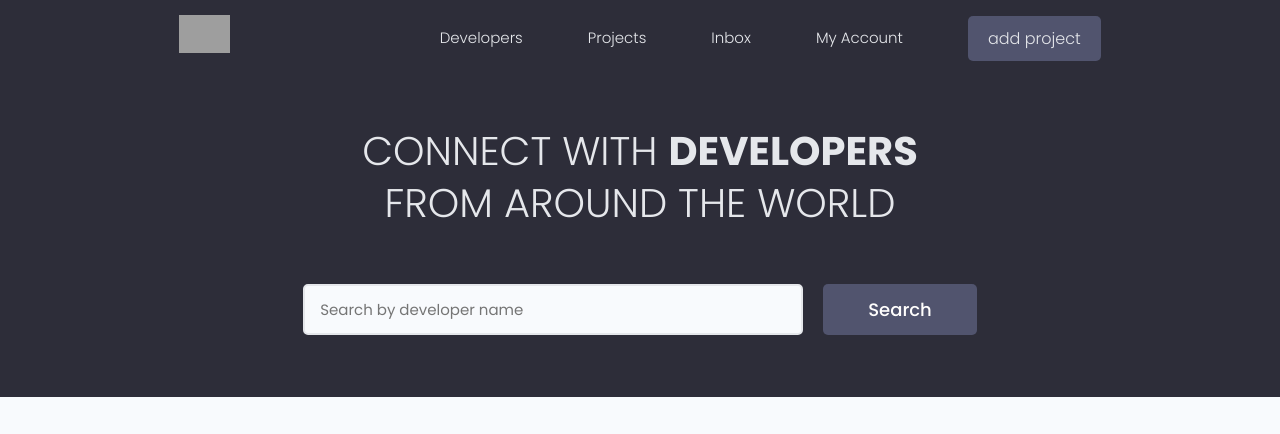
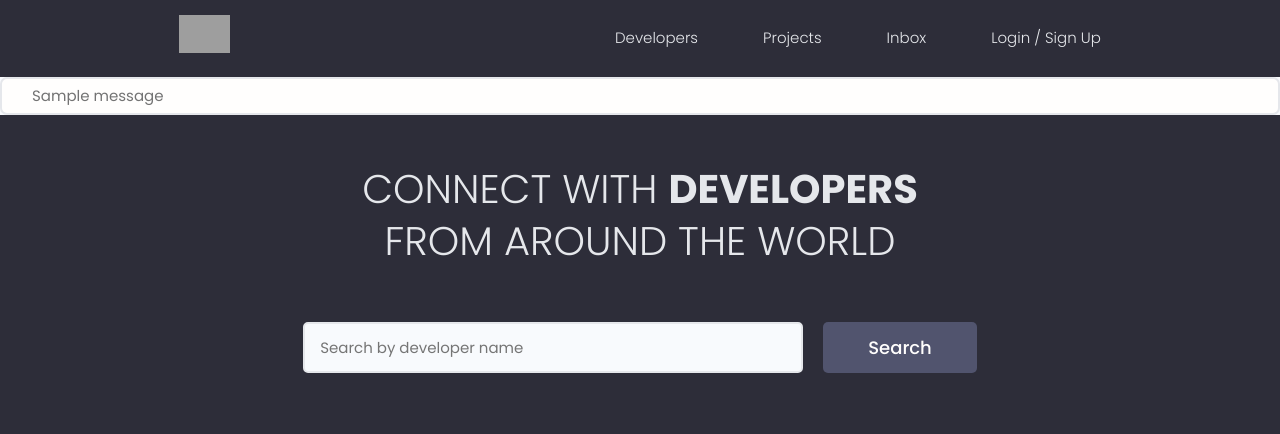
Before and after one commit to 7b809/practice-react, a Django app: page / in a window 1280 px wide. Shown: the top 434 px of the page. Run offline with Django 5.2, Linux system fonts and the light colour scheme; data comes from the database, SQL or seed files in the repository; both versions use the stored data as it was after the commit; one stand-in notice (Sample message) is shown; some libraries are stand-ins or nearby versions; grey boxes are pictures that could not be loaded.

Commit message:
completed upto part-20 ( user login,logout,flash message) - next user registration.

```diff
--- a/templates/main.html
+++ b/templates/main.html
@@ -23,7 +23,16 @@
 <body>
     <!-- <h1>This is the main template</h1> -->
     {% include 'navbar.html' %}
+        {% if messages %}
+    <ul class="messages">
+        {% for message in messages %}
+        <li{% if message.tags %} class="{{ message.tags }}" {% endif %}>{{ message }}</li>
+            {% endfor %}
+    </ul>
+    {% endif %}
+
     {% block content %}
+
 
     {% endblock content %}
 </body>
--- a/templates/navbar.html
+++ b/templates/navbar.html
@@ -16,8 +16,14 @@
                     <li class="header__menuItem"><a href="{% url 'profiles' %}">Developers</a></li>
                     <li class="header__menuItem"><a href="{% url 'projects' %}">Projects</a></li>
                     <li class="header__menuItem"><a href="">Inbox</a></li>
-                    <li class="header__menuItem"><a href="">My Account</a></li>
+                    {% if request.user.is_authenticated %}
+
                     <li class="header__menuItem"><a href="{% url 'create-project' %}" class="btn btn--sub">add project</a></li>
+
+                    <li class="header__menuItem"><a href="{% url 'logout' %}">Logout</a></li>
+                    {% else %}
+                    <li class="header__menuItem"><a href="{% url 'login' %}">Login / Sign Up</a></li>
+                    {% endif %}
                 </ul>
             </nav>
         </div>
--- a/users/urls.py
+++ b/users/urls.py
@@ -2,6 +2,8 @@ from django.urls import path
 from . import views
 
 urlpatterns = [
+    path('login/',views.loginPage,name='login'),
+    path('logout/',views.logoutUser,name='logout'),
     path('',views.profiles,name='profiles'),
     path('profile/<str:pk>',views.userProfile,name='user-profile'),
 
--- a/users/views.py
+++ b/users/views.py
@@ -1,6 +1,43 @@
-from django.shortcuts import render
+from django.shortcuts import render,redirect
 # Create your views here.
 from .models import Profile
+from django.contrib.auth import login,authenticate,logout
+from django.contrib.auth.models import User
+from django.contrib.auth.decorators import login_required
+from django.contrib import messages
+
+
+
+def loginPage(request):
+
+    if request.user.is_authenticated:
+        return redirect('profiles')
+
+    if request.method == 'POST':
+        username = request.POST['username']
+        password = request.POST['password']
+
+        try:
+            user= User.objects.get(username=username)
+        except:
+            messages.error(request,"username does not exist")
+
+        user = authenticate(request, username=username, password=password)
+        if user is not None:
+            login(request,user)
+            return redirect('profiles')
+        else:
+            messages.error(request,'Username or password is incorrect')
+
+    return render(request,'users/login_register.html')
+
+def logoutUser(request):
+    logout(request)
+    request.session.flush()  # extra: ensures all session data is cleared
+    messages.error(request,"username logged out.")
+
+    return redirect('login')
+
 
 def profiles(request):
     profiles = Profile.objects.all()
```
Also changed, not shown: projects/views.py (+4 -3 lines), users/templates/users/login_register.html (added, +12 -0 lines), db.sqlite3.
